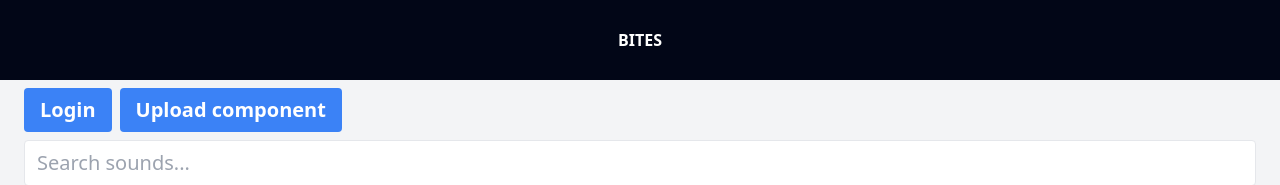
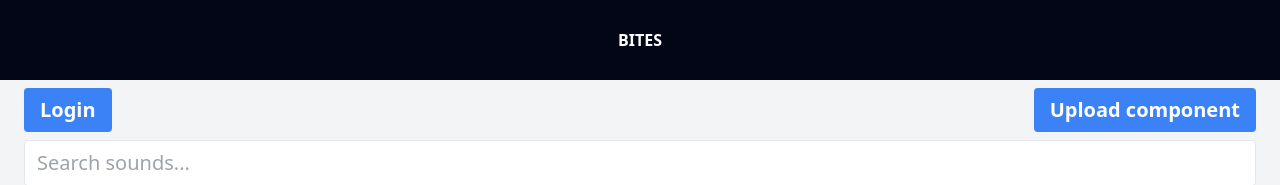
Before and after one commit to zwoefler/Nippleboard, a Vue app: page / in a window 1280 px wide. Shown: the top 185 px of the page. Built offline with nearby package versions, Linux system fonts and the light colour scheme; no server answers.

Commit message:
Seperating login and upload buttons

```diff
--- a/src/views/Home.vue
+++ b/src/views/Home.vue
@@ -1,6 +1,6 @@
 <template>
   <div class="container mx-auto p-2 flex flex-col justify-center space-y-2 text-xl">
-    <div class="flex space-x-2 w-full">
+    <div class="flex justify-between space-x-2">
       <router-link to="/login">
         <Button>
           Login
```
